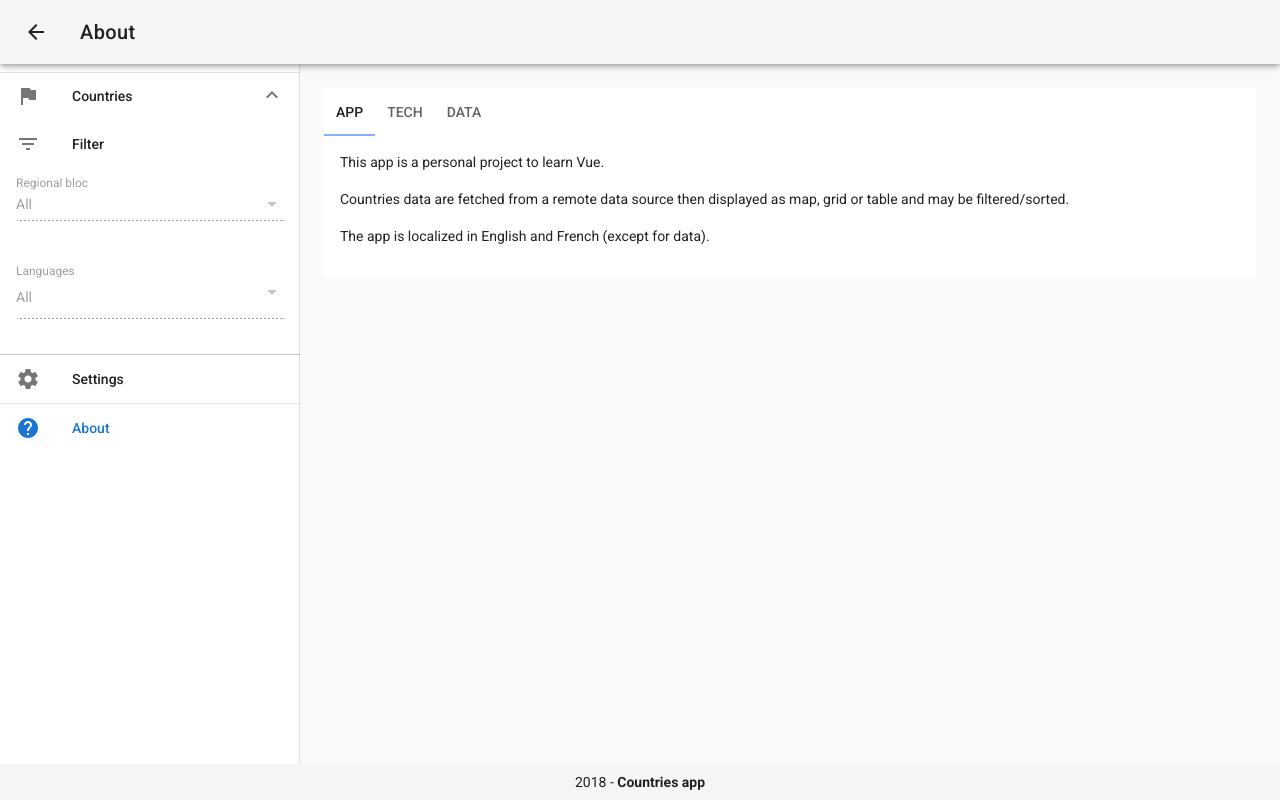
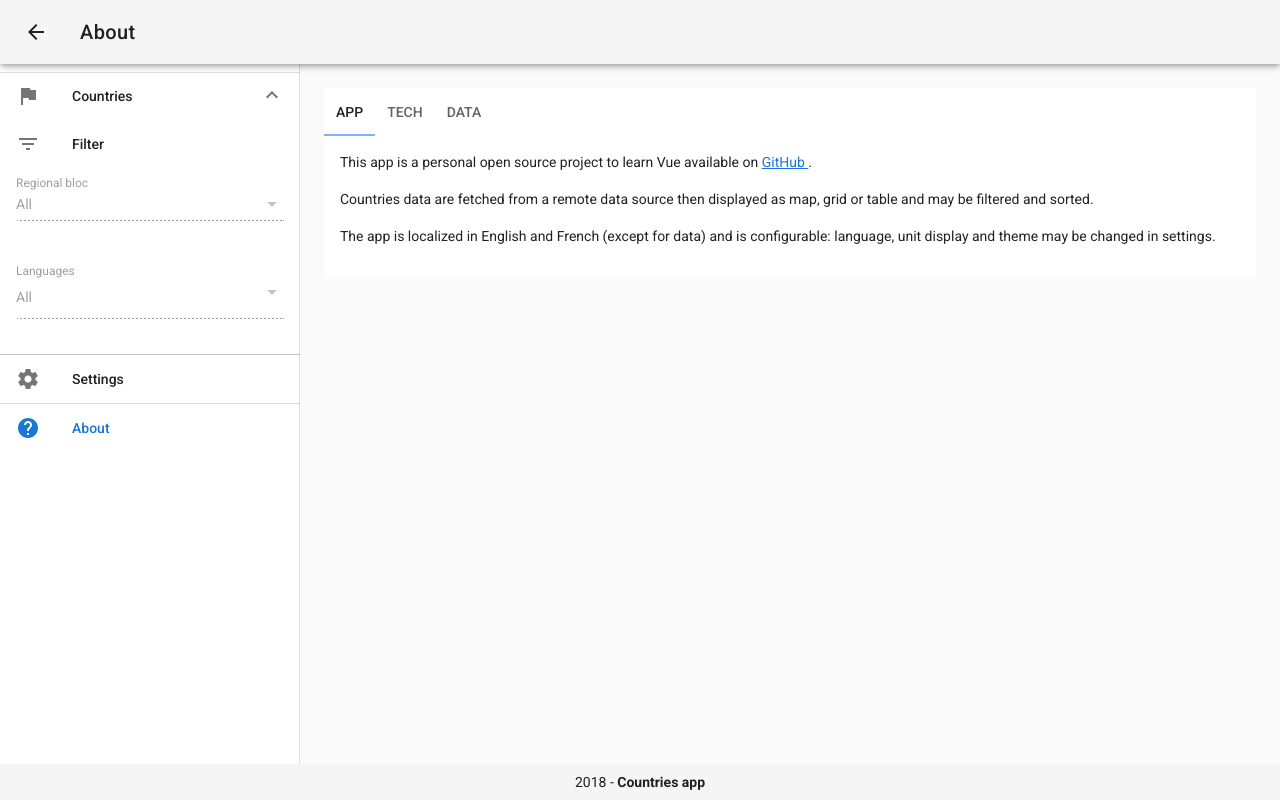
Before and after one commit to vncntcltt/vue-countries, a Vue app: page /about in a window 1280 px wide. Built offline with nearby package versions, Linux system fonts and the light colour scheme.

Commit message:
Update I18N for About

```diff
--- a/src/locales/en.json
+++ b/src/locales/en.json
@@ -17,7 +17,13 @@
   "toolbar.label.search": "Search",
 
   "about.title": "About",
-  "about.text.countriesData": "Countries data comes from {0}",
+  "about.tab.app": "App",
+  "about.tab.tech": "Tech",
+  "about.tab.data": "Data",
+  "about.app.part1": "This app is a personal open source project to learn Vue available on {0}.",
+  "about.app.part2": "Countries data are fetched from a remote data source then displayed as map, grid or table and may be filtered and sorted.",
+  "about.app.part3": "The app is localized in English and French (except for data) and is configurable: language, unit display and theme may be changed in settings.",
+  "about.data.countriesData": "Countries data comes from {0}.",
 
   "settings.title": "Settings",
   "settings.label.language": "Language",
--- a/src/locales/fr.json
+++ b/src/locales/fr.json
@@ -4,6 +4,7 @@
   "countries.toolbar.map": "Carte",
   "countries.toolbar.grid": "Grille",
   "countries.toolbar.table": "Tableau",
+  "countries.toolbar.info": "Information",
 
   "content.message.dataLoading": "Chargement des données...",
   "content.message.dataFetchError": "Impossible de récupérer les données !",
@@ -16,7 +17,13 @@
   "toolbar.label.search": "Rechercher",
 
   "about.title": "A propos",
-    "about.text.countriesData": "Les données de l'app Pays proviennent de {0}.",
+  "about.tab.app": "Application",
+  "about.tab.tech": "Technologies",
+  "about.tab.data": "Données",
+  "about.app.part1": "Cette application est un projet open source personnel pour aprrendre Vue, disponible sur {0}.",
+  "about.app.part2": "Les données des pays sont récupérées depuis une source distance puis affichées dans une carte, une grille ou un tableau et elles peuvent être filtrées ou triées.",
+  "about.app.part3": "L'application est localisée en Anglais et Français (sauf les données) et est confiurable : la langue, l'affichage des unités et le thème peuvent être modifiés dans les paramètres.",
+  "about.data.countriesData": "Les données des pays proviennent de {0}.",
 
   "settings.title": "Paramètres",
   "settings.label.language": "Langue",
--- a/src/views/About.vue
+++ b/src/views/About.vue
@@ -17,21 +17,24 @@
     <v-content>
       <v-container>
         <v-tabs v-model="active">
-          <v-tab>App</v-tab>
-          <v-tab>Tech</v-tab>
-          <v-tab>Data</v-tab>
+          <v-tab>{{ $t('about.tab.app') }}</v-tab>
+          <v-tab>{{ $t('about.tab.tech') }}</v-tab>
+          <v-tab>{{ $t('about.tab.data') }}</v-tab>
           <v-tab-item>
             <v-card flat>
               <v-card-text>
-                <p>
-                  This app is a personal project to learn Vue.
-                </p>
-                <p>
-                  Countries data are fetched from a remote data source then displayed as map, grid or table and may be filtered/sorted.
-                </p>
-                <p>
-                  The app is localized in English and French (except for data).
-                </p>
+                  <p>
+                    <i18n path="about.app.part1">
+                      <a
+                        href="https://github.com/vncntcltt/vue-countries"
+                        target="_blank"
+                      >
+                        GitHub
+                      </a>
+                    </i18n>
+                  </p>
+                  <p> {{ $t('about.app.part2') }}</p>
+                  <p> {{ $t('about.app.part3') }}</p>
                 </v-card-text>
             </v-card>
           </v-tab-item>
@@ -41,11 +44,11 @@
                 <ul>
                   <li>Vue.js
                     <ul>
-                      <li>Vue CLI including Webpack, ESLint</li>
+                      <li>Vue CLI incl. Webpack, ESLint</li>
                       <li>Vuex</li>
                       <li>Vue Router</li>
                       <li>Vue I18n</li>
-                      <li>Vuetify with material icons</li>
+                      <li>Vuetify + material icons</li>
                     </ul>
                   </li>
                   <li>Leaflet</li>
@@ -56,7 +59,7 @@
           <v-tab-item>
             <v-card flat>
               <v-card-text>
-                <i18n path="about.text.countriesData">
+                <i18n path="about.data.countriesData">
                   <a
                     href="https://restcountries.eu/"
                     target="_blank"
```
Lines whose indentation alone changed are shown as unchanged.
